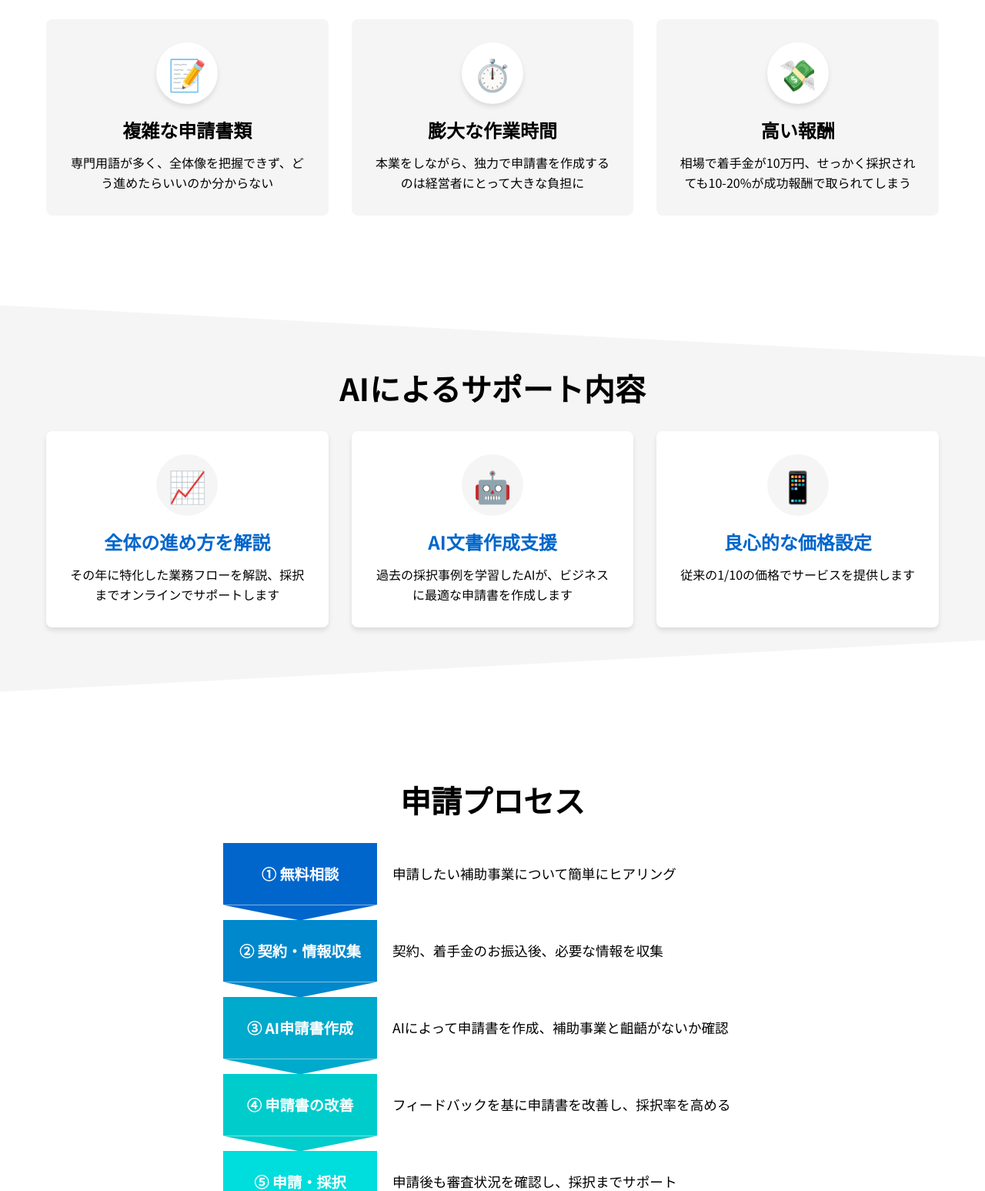
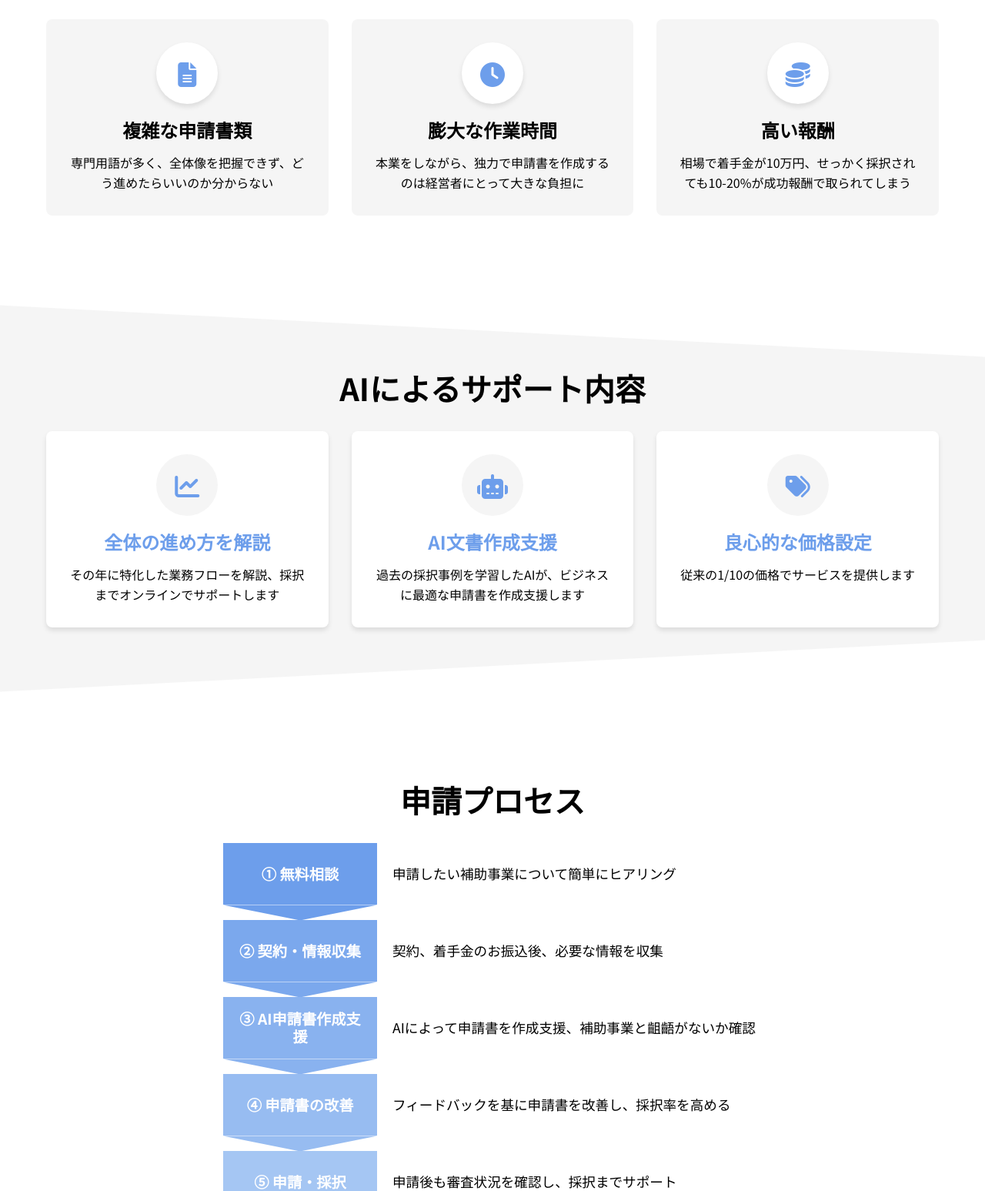
Before and after one commit to ManabuAzai/zinarashi, a plain HTML site: page index.html in a window 1280 px wide. Shown: the part 738-2285 px from the top of the page at 77% size. Drawn offline with Linux system fonts and the light colour scheme.

Commit message:
デザイン改善: 青色を#6d9eeb系統に変更、絵文字をFont Awesomeアイコンに置換

```diff
--- a/css/styles.css
+++ b/css/styles.css
@@ -1,7 +1,7 @@
 /* Base Styles */
 :root {
     --color-primary: #000000;
-    --color-secondary: #0066CC;
+    --color-secondary: #6d9eeb;
     --color-accent: #FF6600;
     --color-light: #F5F5F5;
     --color-white: #FFFFFF;
@@ -236,7 +236,12 @@ ul {
 }
 
 .problem-icon .icon {
-    font-size: 2.5rem;
+    font-size: 2rem;
+    color: var(--color-secondary);
+}
+
+.problem-icon .icon i {
+    font-size: 2rem;
 }
 
 .problem-item h3 {
@@ -306,7 +311,12 @@ ul {
 }
 
 .service-icon .icon {
-    font-size: 2.5rem;
+    font-size: 2rem;
+    color: var(--color-secondary);
+}
+
+.service-icon .icon i {
+    font-size: 2rem;
 }
 
 .service-item h3 {
@@ -378,23 +388,23 @@ ul {
 }
 
 .chevron-blue-1 {
-    background-color: #0066cc;
+    background-color: #6d9eeb;
 }
 
 .chevron-blue-2 {
-    background-color: #0088cc;
+    background-color: #7ba8ed;
 }
 
 .chevron-blue-3 {
-    background-color: #00aacc;
+    background-color: #89b2ef;
 }
 
 .chevron-blue-4 {
-    background-color: #00cccc;
+    background-color: #97bcf1;
 }
 
 .chevron-blue-5 {
-    background-color: #00dddd;
+    background-color: #a5c6f3;
 }
 
 /* Price Section */
@@ -596,6 +606,13 @@ ul {
     margin-right: 15px;
 }
 
+.footer-logo .company-name {
+    font-size: 1.2rem;
+    font-weight: 700;
+    color: var(--color-white);
+    margin: 0;
+}
+
 .footer-links ul {
     display: flex;
     flex-wrap: wrap;
--- a/index.html
+++ b/index.html
@@ -15,6 +15,8 @@
     <link rel="preconnect" href="https://fonts.googleapis.com">
     <link rel="preconnect" href="https://fonts.gstatic.com" crossorigin>
     <link href="https://fonts.googleapis.com/css2?family=Noto+Sans+JP:wght@400;500;700&display=swap" rel="stylesheet">
+    <!-- Font Awesome -->
+    <link rel="stylesheet" href="https://cdnjs.cloudflare.com/ajax/libs/font-awesome/6.5.1/css/all.min.css">
 </head>
 <body>
     <header class="header">
@@ -58,21 +60,21 @@
             <div class="problem-grid">
                 <div class="problem-item">
                     <div class="problem-icon">
-                        <span class="icon">📝</span>
+                        <span class="icon"><i class="fas fa-file-alt"></i></span>
                     </div>
                     <h3>複雑な申請書類</h3>
                     <p>専門用語が多く、全体像を把握できず、どう進めたらいいのか分からない</p>
                 </div>
                 <div class="problem-item">
                     <div class="problem-icon">
-                        <span class="icon">⏱️</span>
+                        <span class="icon"><i class="fas fa-clock"></i></span>
                     </div>
                     <h3>膨大な作業時間</h3>
                     <p>本業をしながら、独力で申請書を作成するのは経営者にとって大きな負担に</p>
                 </div>
                 <div class="problem-item">
                     <div class="problem-icon">
-                        <span class="icon">💸</span>
+                        <span class="icon"><i class="fas fa-coins"></i></span>
                     </div>
                     <h3>高い報酬</h3>
                     <p>相場で着手金が10万円、せっかく採択されても10-20%が成功報酬で取られてしまう</p>
@@ -87,21 +89,21 @@
             <div class="service-grid">
                 <div class="service-item">
                     <div class="service-icon">
-                        <span class="icon">📈</span>
+                        <span class="icon"><i class="fas fa-chart-line"></i></span>
                     </div>
                     <h3>全体の進め方を解説</h3>
                     <p>その年に特化した業務フローを解説、採択までオンラインでサポートします</p>
                 </div>
                 <div class="service-item">
                     <div class="service-icon">
-                        <span class="icon">🤖</span>
+                        <span class="icon"><i class="fas fa-robot"></i></span>
                     </div>
                     <h3>AI文書作成支援</h3>
-                    <p>過去の採択事例を学習したAIが、ビジネスに最適な申請書を作成します</p>
+                    <p>過去の採択事例を学習したAIが、ビジネスに最適な申請書を作成支援します</p>
                 </div>
                 <div class="service-item">
                     <div class="service-icon">
-                        <span class="icon">📱</span>
+                        <span class="icon"><i class="fas fa-tags"></i></span>
                     </div>
                     <h3>良心的な価格設定</h3>
                     <p>従来の1/10の価格でサービスを提供します</p>
@@ -133,10 +135,10 @@
                 <div class="chevron-step">
                     <div class="chevron-arrow chevron-blue-3">
                         <div class="chevron-content">
-                            <h3>③ AI申請書作成</h3>
+                            <h3>③ AI申請書作成支援</h3>
                         </div>
                     </div>
-                    <p class="chevron-description">AIによって申請書を作成、補助事業と齟齬がないか確認</p>
+                    <p class="chevron-description">AIによって申請書を作成支援、補助事業と齟齬がないか確認</p>
                 </div>
                 <div class="chevron-step">
                     <div class="chevron-arrow chevron-blue-4">
@@ -170,12 +172,12 @@
                     <div class="price-item">
                         <h4>初期費用</h4>
                         <p class="price-value">¥10,000</p>
-                        <p class="price-description">申請書作成開始時</p>
+                        <p class="price-description">申請書作成支援開始時</p>
                     </div>
                     <div class="price-item">
                         <h4>成功報酬</h4>
-                        <p class="price-value">受給金額の1.5%</p>
-                        <p class="price-description">補助金採択決定後にお支払い</p>
+                        <p class="price-value">1.5%</p>
+                        <p class="price-description">補助金採択決定時にお支払い</p>
                     </div>
                 </div>
                 <div class="price-footer">
@@ -205,7 +207,7 @@
                         <span class="faq-toggle">+</span>
                     </div>
                     <div class="faq-answer">
-                        <p>AIが申請書の初稿を作成しますが、人間によるレビューと修正も行い、質の高い申請書に仕上げます。</p>
+                        <p>AIが申請書の初稿作成の支援をしますが、人によるレビューも行い、質の高い申請書に仕上げます。</p>
                     </div>
                 </div>
                 <div class="faq-item">
@@ -256,7 +258,7 @@
                     <div class="logo">
                         <!-- Logo will be added via CSS background -->
                     </div>
-                    <p>PlayerX</p>
+                    <h1 class="company-name">PlayerX</h1>
                 </div>
                 <div class="footer-links">
                     <ul>
```
